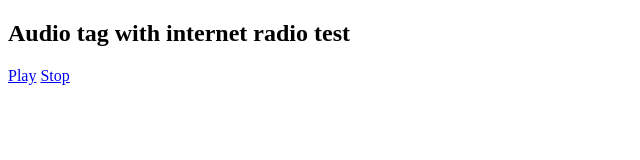
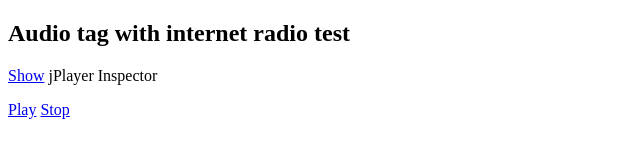
Before and after one commit to FerneyPalacio/radio, a plain HTML site: page index.html in a window 1280 px wide. Shown: the whole page, without its empty margins (0-640 px from the left). Drawn offline with Linux system fonts and the light colour scheme.

Commit message:
radio online

```diff
--- a/index.html
+++ b/index.html
@@ -4,7 +4,7 @@
 	<title>Html5 shoucast player test</title>
 	<script type="text/javascript" src="jquery-1.6.4.min.js"></script>
 	<script type="text/javascript" src="jquery.jplayer.min.js"></script>
-	<script type="text/javascript" src="jquery.jplayer.inspector.js"></script>
+	<script type="text/javascript" src="add-on/jquery.jplayer.inspector.js"></script>
 	<script type="text/javascript">
 	//<![CDATA[
 	$(document).ready(function(){
```
Also changed, not shown: hola.txt (deleted).
